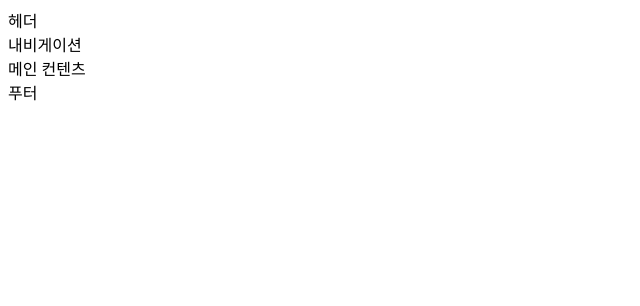
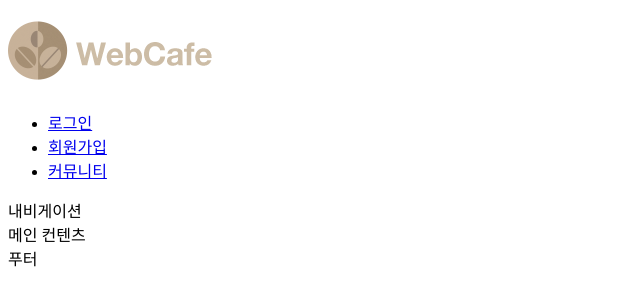
Before and after one commit to cute01012/RWD, a plain HTML site: page webcafe.html in a window 1280 px wide. Shown: the whole page, without its empty margins (0-640 px from the left). Drawn offline with Linux system fonts and the light colour scheme.

Commit message:
헤더 영역의 로고 및 텍스트 링크 모음 마크업 완성

```diff
--- a/webcafe.html
+++ b/webcafe.html
@@ -7,7 +7,14 @@
   <title>웹카페 - 반응형 웹(RWD)</title>
 </head>
 <body>
-  <header class="header">헤더</header>
+  <header class="header">
+    <h1 class="logo"><a href="index.html"><img src="images/rwd-logo.png" alt="Web Cafe"></a></h1>
+    <ul class="member">
+      <li><a href="#">로그인</a></li>
+      <li><a href="#">회원가입</a></li>
+      <li><a href="#">커뮤니티</a></li>
+    </ul>
+  </header>
   <nav class="navigation">내비게이션</nav>
   <main class="main">메인 컨텐츠</main>
   <footer class="footer">푸터</footer>
```
